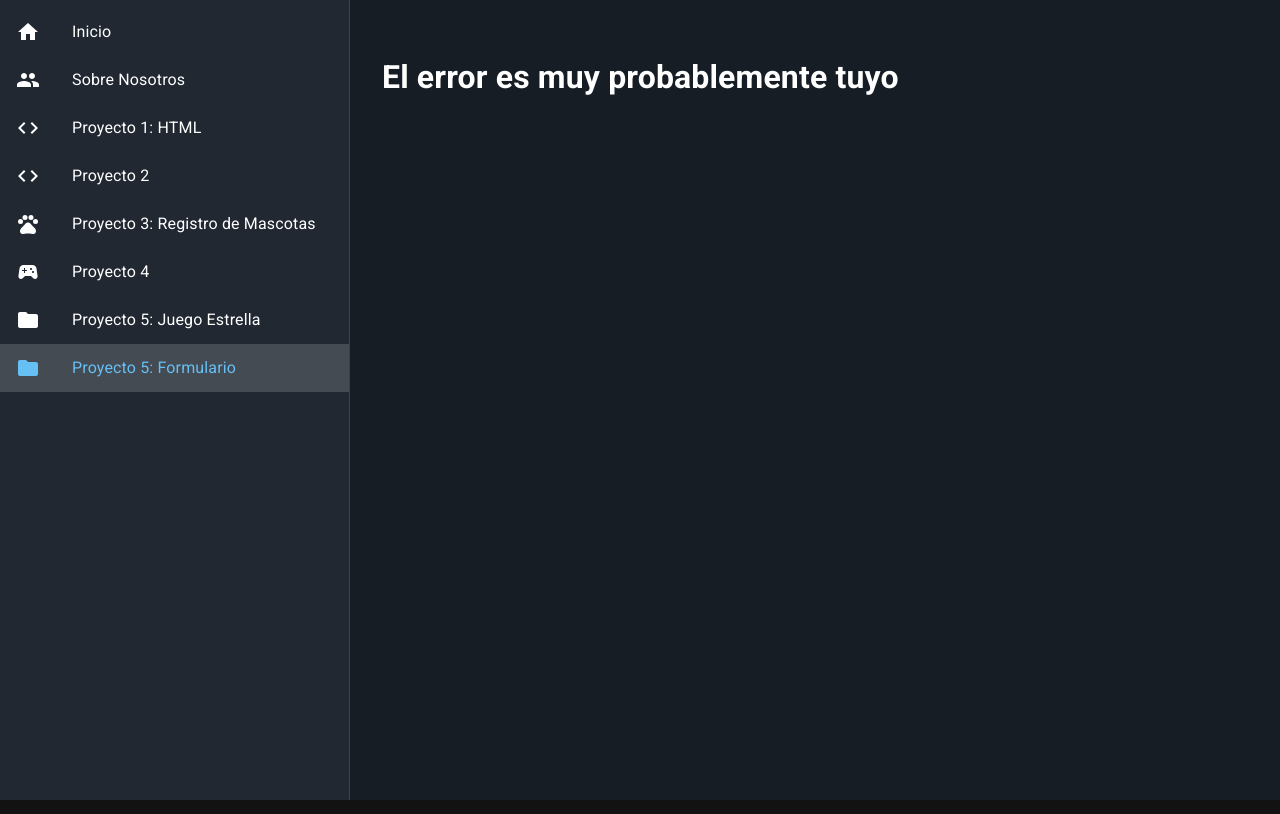
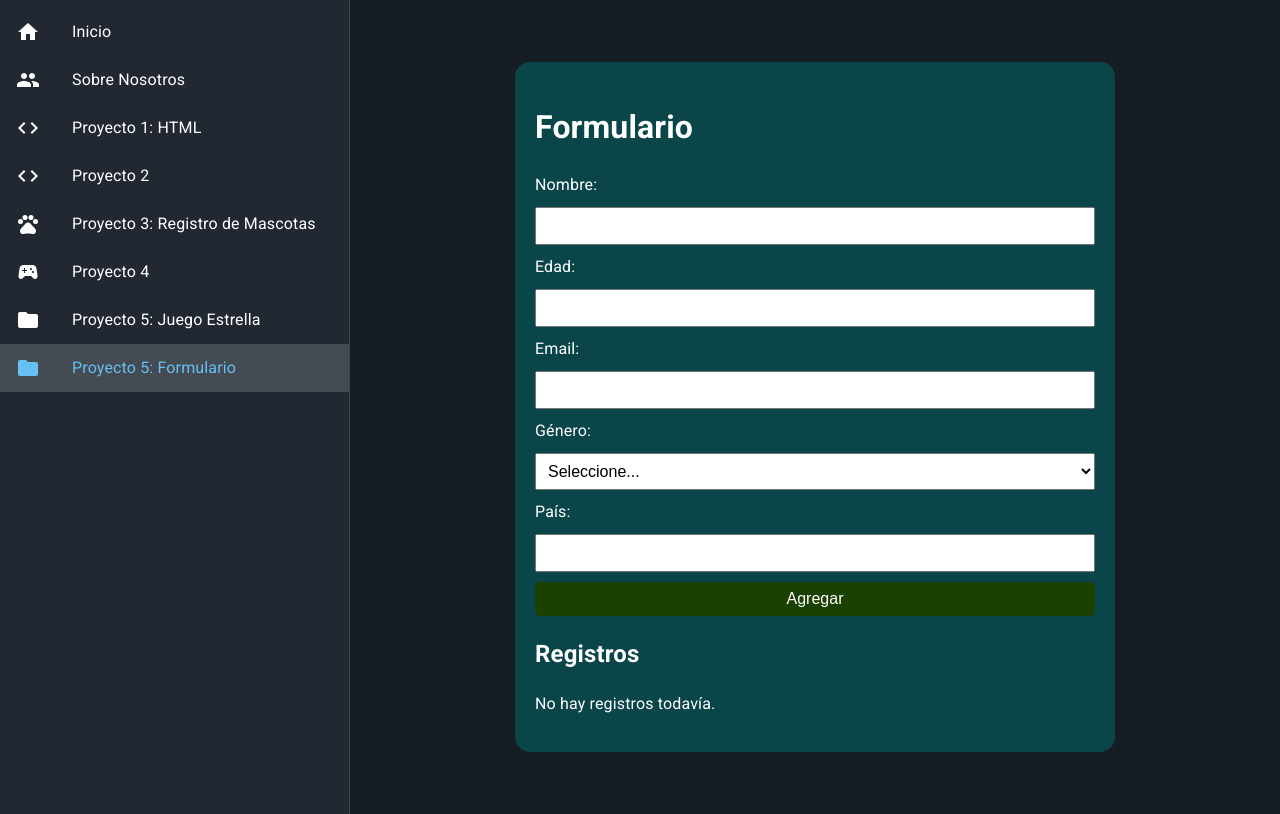
Before and after one commit to Lautaro-Espinosa015/Hub-Proyectos-Grupo2, a React (Vite) app: page /formulario in a window 1280 px wide. Built offline with nearby package versions, Linux system fonts and the light colour scheme.

Commit message:
formulario terminado

```diff
--- a/src/App.jsx
+++ b/src/App.jsx
@@ -7,7 +7,7 @@ import Error from './assets/Pages/Error'
 import Proyecto2 from './assets/Pages/Proyecto2'
 import PetRegistry from './assets/RegistroMascotas/PetRegistry'
 import Proyecto4 from './assets/Pages/Proyecto4'
-
+import Formulario from './assets/components/formulario.jsx';
 
 function App() {
   return (
@@ -20,6 +20,7 @@ function App() {
         <Route path='pet-registry' element={<PetRegistry />} />
         <Route path='proyecto4' element={<Proyecto4 />} />
         <Route path='*' element={<Error />} />
+        <Route path= 'formulario' element={<Formulario />}/>
       </Route>
     </Routes>
   )
--- a/src/assets/Css/formulario.css
+++ b/src/assets/Css/formulario.css
@@ -3,8 +3,8 @@
   margin: 30px auto;
   padding: 20px;
   border-radius: 15px;
-  background-color: #f8f8f8;
-  box-shadow: 0 0 10px rgba(0, 0, 0, 0.1);
+  background-color: #0a454a;
+  box-shadow: 0 0 10px rgba(2, 53, 21, 0.171);
 }
 
 form {
@@ -19,7 +19,7 @@ input, select, button {
 }
 
 button {
-  background-color: #0078d4;
+  background-color: #1a4100;
   color: white;
   border: none;
   border-radius: 5px;
@@ -27,7 +27,7 @@ button {
 }
 
 button:hover {
-  background-color: #005ea2;
+  background-color: #58df6c;
 }
 
 table {
--- a/src/assets/components/formulario.jsx
+++ b/src/assets/components/formulario.jsx
@@ -1,17 +1,19 @@
 import React, { useState } from "react";
-import "./Formulario.css";
+import "../Css/formulario.css";
 
 function Formulario() {
-  // Estado que guarda la lista de personas
   const [personas, setPersonas] = useState([]);
 
-  // Agregar una nueva persona
   const agregarPersona = (nuevaPersona) => {
     setPersonas((personasActuales) => [...personasActuales, nuevaPersona]);
   };
 
+  const eliminarPersona = (indexAEliminar) => {
+    setPersonas((personasActuales) =>
+      personasActuales.filter((_, i) => i !== indexAEliminar)
+    );
+  };
 
-  // Manejar el envío del formulario
   const manejarSubmit = (event) => {
     event.preventDefault();
     const form = event.target;
@@ -28,7 +30,6 @@ function Formulario() {
     form.reset();
   };
 
-
   return (
     <div className="formulario-container">
       <h1>Formulario</h1>
@@ -40,6 +41,8 @@ function Formulario() {
         <label htmlFor="edad">Edad:</label>
         <input type="number" id="edad" name="edad" min="0" required />
 
+        <label htmlFor="email">Email:</label>
+        <input type="email" id="email" name="email" required />
 
         <label htmlFor="genero">Género:</label>
         <select id="genero" name="genero" required defaultValue="">
@@ -48,6 +51,9 @@ function Formulario() {
           <option value="Masculino">Masculino</option>
           <option value="Otro">Otro</option>
         </select>
+
+        <label htmlFor="pais">País:</label>
+        <input type="text" id="pais" name="pais" required />
 
         <button type="submit">Agregar</button>
       </form>
```
